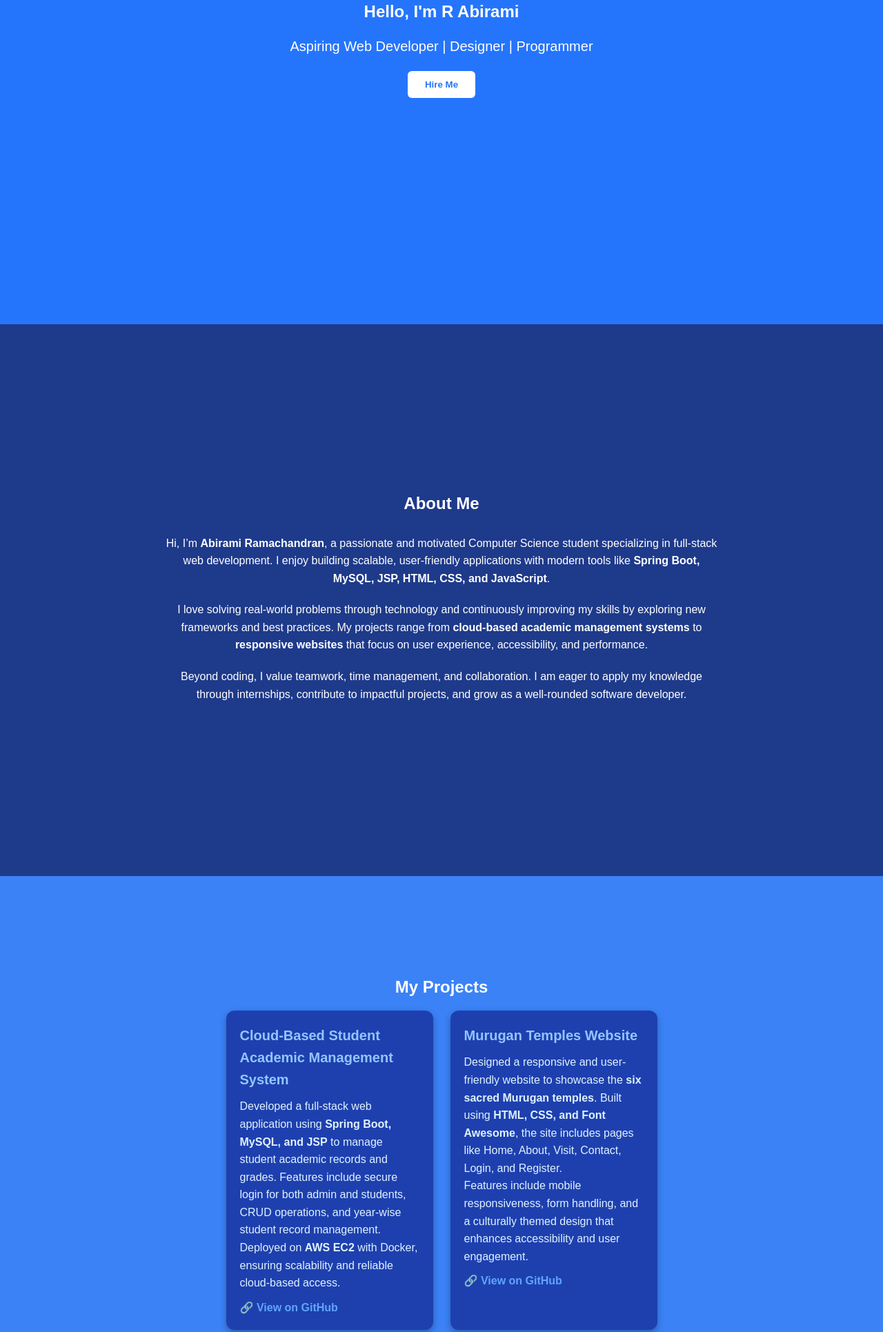
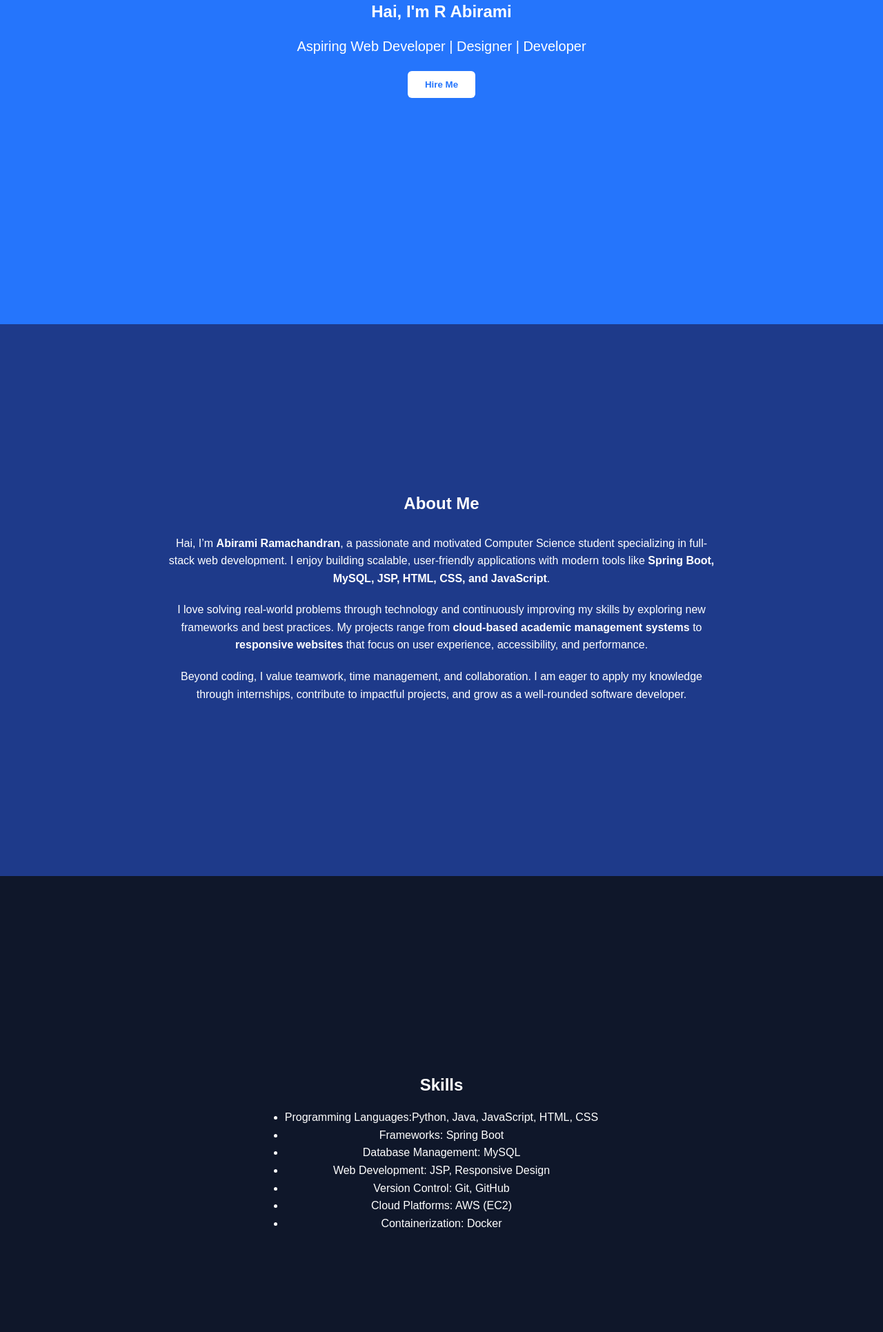
Before and after one commit to ABIRAMIRAMACHANDRAN1604/portfolio, a plain HTML site: page index.html in a window 1280 px wide. Shown: the part 412-2343 px from the top of the page at 69% size. Drawn offline with Linux system fonts and the light colour scheme.

Commit message:
index.html

```diff
--- a/index.html
+++ b/index.html
@@ -14,6 +14,7 @@
       <ul class="nav-links">
         <li><a href="#home">Home</a></li>
         <li><a href="#about">About</a></li>
+        <li><a href="#skills">Skills</a></li>
         <li><a href="#projects">Projects</a></li>
         <li><a href="#contact">Contact</a></li>
       </ul>
@@ -22,8 +23,9 @@
 
   <!-- Home Section -->
   <section id="home" class="hero">
-    <h2>Hello, I'm <span>R Abirami</span></h2>
-    <p>Aspiring Web Developer | Designer | Programmer</p>
+    <img src="image.jpg" alt="">
+    <h2>Hai, I'm <span>R Abirami</span></h2>
+    <p>Aspiring Web Developer | Designer | Developer</p>
     <button onclick="scrollToSection('contact')">Hire Me</button>
   </section>
 
@@ -31,7 +33,7 @@
   <section id="about">
     <h2>About Me</h2>
     <p>
-      Hi, I’m <strong>Abirami Ramachandran</strong>, a passionate and motivated
+      Hai, I’m <strong>Abirami Ramachandran</strong>, a passionate and motivated
       Computer Science student specializing in full-stack web development.
       I enjoy building scalable, user-friendly applications with modern tools
       like <strong>Spring Boot, MySQL, JSP, HTML, CSS, and JavaScript</strong>.
@@ -50,6 +52,22 @@
     </p>
   </section>
 
+  <!--Skills-->
+  <section id="skills">
+    <h2>Skills</h2>
+    <div class="skills-card">
+      <ul>
+        <li>Programming Languages:Python, Java, JavaScript, HTML, CSS</li>
+        <li>Frameworks: Spring Boot</li>
+        <li>Database Management: MySQL</li>
+        <li>Web Development: JSP, Responsive Design</li>
+        <li>Version Control: Git, GitHub</li>
+        <li>Cloud Platforms: AWS (EC2)</li>
+        <li>Containerization: Docker</li>
+      </ul>
+    </div>
+  </section>
+
   <!-- Projects Section -->
   <section id="projects">
     <h2>My Projects</h2>
@@ -57,7 +75,7 @@
 
       <!-- Project 1 -->
       <div class="project-card">
-        <h3>Cloud-Based Student Academic Management System</h3>
+        <h3>Student Academic Management System</h3>
         <p>
           Developed a full-stack web application using <strong>Spring Boot, MySQL, and JSP</strong>
           to manage student academic records and grades. Features include secure login
@@ -67,7 +85,7 @@
           Deployed on <strong>AWS EC2</strong> with Docker, ensuring scalability and
           reliable cloud-based access.
         </p>
-        <a href="https://github.com/ABIRAMIRAMACHANDRAN1604" target="_blank">🔗 View on GitHub</a>
+        <a href="https://github.com/ABIRAMIRAMACHANDRAN1604/StudentSystem.git" target="_blank">🔗 View on GitHub</a>
       </div>
 
       <!-- Project 2 -->
@@ -96,9 +114,10 @@
       <div class="contact-info">
         <p><strong>📞 Phone:</strong> <a href="tel:+918122787551">+91 81227 87551</a></p>
         <p><strong>📧 Email:</strong> <a href="mailto:abiramii405@gmail.com">abiramii405@gmail.com</a></p>
-        <p><strong>📍 Address:</strong> 3–4–8/1 Sundankottai Street, Elathur, Tenkasi (PIN – 627803)</p>
+        <p><strong>📍 Address:</strong> 3–4–8/1 Sundankattu Street, Elathur, Tenkasi-DT (PIN – 627803)</p>
         <p><strong>🔗 LinkedIn:</strong> <a href="https://www.linkedin.com/in/abirami-ramachandran-b77810325/" target="_blank">linkedin.com/in/abirami-ramachandran-b77810325</a></p>
         <p><strong>💻 GitHub:</strong> <a href="https://github.com/ABIRAMIRAMACHANDRAN1604" target="_blank">github.com/ABIRAMIRAMACHANDRAN1604</a></p>
+        <p><strong>📃 Resume:</strong><a href="resume.pdf" target="_blank">View Resume</a></p>
       </div>
     </div>
   </section>
```
